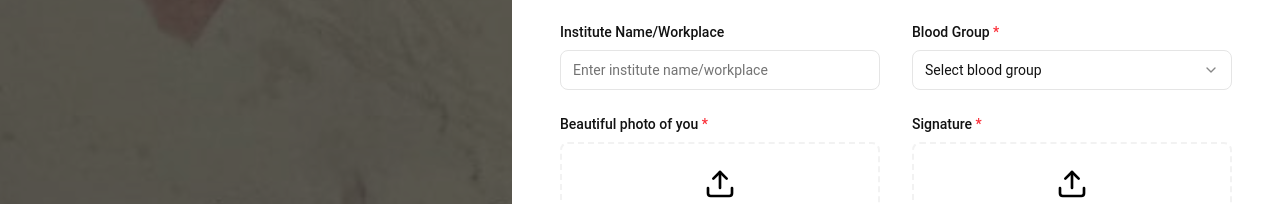
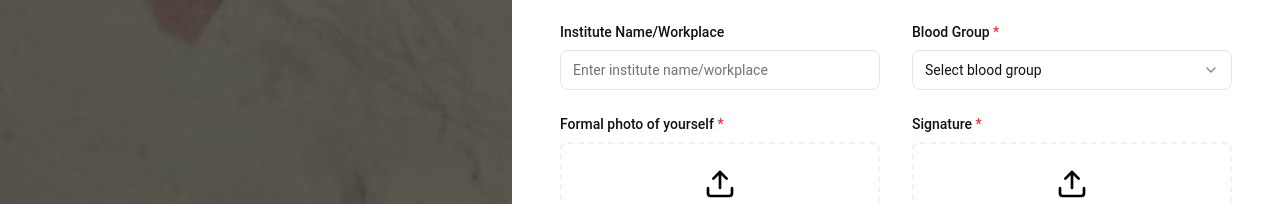
Before and after one commit to mamunurrashid420/e3-alumni-frontend, a React (Vite) app: page /register in a window 1280 px wide. Shown: the part 998-1202 px from the top of the page. Built offline with nearby package versions, Linux system fonts and the light colour scheme.

Commit message:
updated text

```diff
--- a/src/components/Registration.tsx
+++ b/src/components/Registration.tsx
@@ -74,7 +74,7 @@ const registrationSchema = z.object({
     message: 'Please upload your payment receipt',
   }),
   photo: z.union([z.instanceof(File), z.undefined()]).refine((val) => val instanceof File, {
-    message: 'Please upload a beautiful photo of you',
+    message: 'Please upload a formal photo of yourself',
   }),
   signature: z.union([z.instanceof(File), z.undefined()]).refine((val) => val instanceof File, {
     message: 'Please upload your signature',
@@ -486,7 +486,7 @@ export function Registration() {
     }
     if (!(data.photo instanceof File)) {
       setLoading(false)
-      toast.error('Please upload a beautiful photo of you')
+      toast.error('Please upload a formal photo of yourself')
       return
     }
     if (!(data.signature instanceof File)) {
@@ -1249,7 +1249,7 @@ export function Registration() {
                     {/* Beautiful photo of you */}
                     <div className="flex flex-col">
                       <label className="block text-sm font-medium mb-2">
-                        Beautiful photo of you <span className="text-red-500">*</span>
+                        Formal photo of yourself <span className="text-red-500">*</span>
                       </label>
                       <div
                         className={cn(
```
